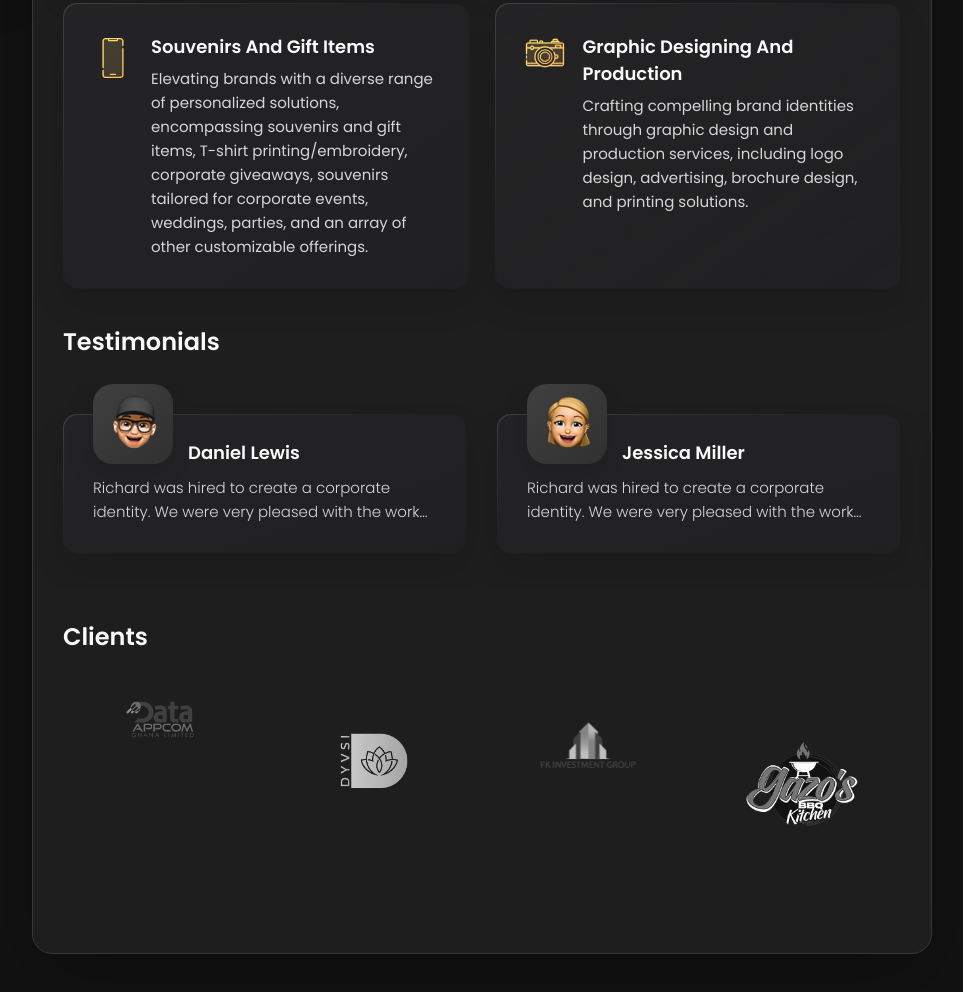
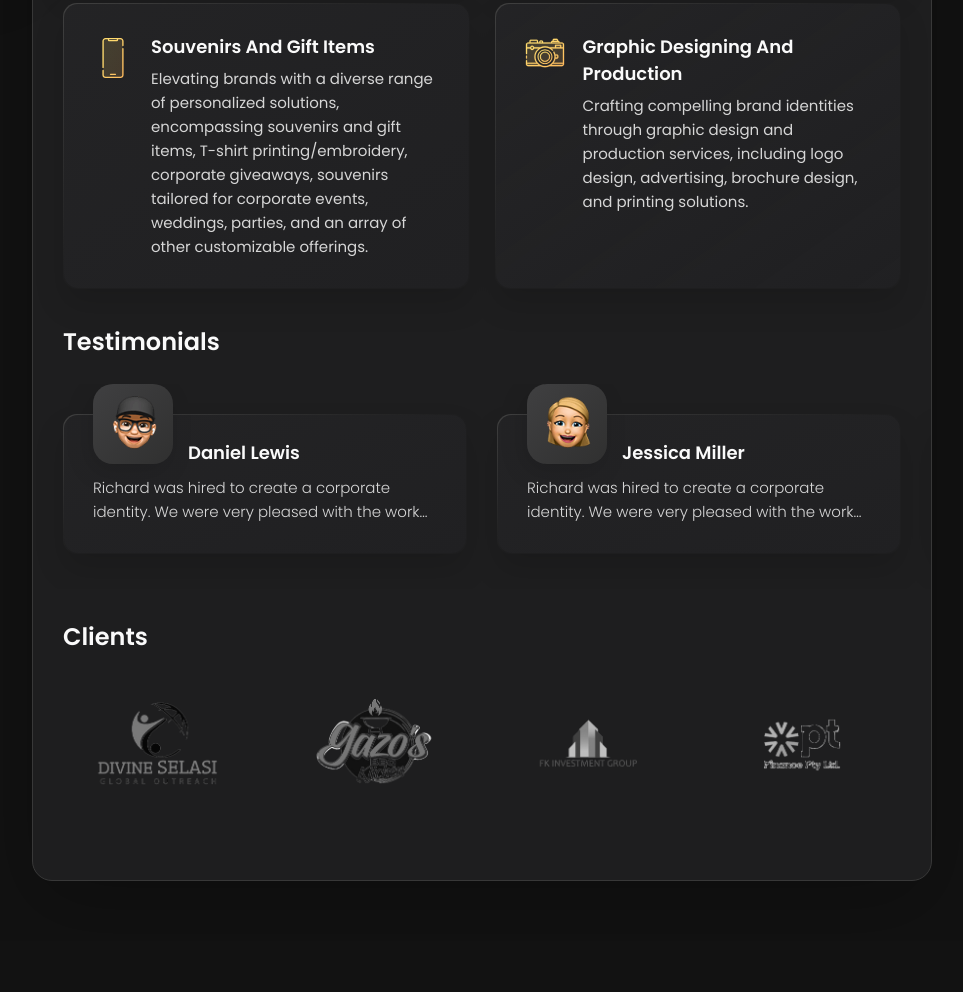
Before and after one commit to Agbode-Milan/michaelyxdomee, a plain HTML site: page index.html in a window 1280 px wide. Shown: the part 871-1863 px from the top of the page, without its empty margins (308-1271 px from the left). After the commit the page ends 1812 px from the top, so only its background shows below. Drawn offline with nearby package versions, Linux system fonts and the light colour scheme.

Commit message:
new logos

```diff
--- a/index.html
+++ b/index.html
@@ -466,37 +466,37 @@
 
             <li class="clients-item">
               <a href="#">
-                <img src="assets\images\DataAppcom_Web_Logo-01-removebg-preview.png" alt="client logo">
+                <img src="assets\images\Divine_Selasi_Global_Outreach_-_1-removebg-preview.png" alt="client logo">
               </a>
             </li>
 
             <li class="clients-item">
               <a href="#">
-                <img src="assets\images\DYVSI_BODY_WASH-03-removebg-preview.png" alt="client logo">
+                <img src="assets\images\Gazo_s_BBQ_-_1-removebg-preview.png" alt="client logo">
               </a>
             </li>
 
             <li class="clients-item">
               <a href="#">
-                <img src="assets\images\FK_Business_Card_Sammy-01-removebg-preview.png" alt="client logo">
+                <img src="assets\images\FKInvestment_Group_-_1-removebg-preview.png" alt="client logo">
               </a>
             </li>
 
             <li class="clients-item">
               <a href="#">
-                <img src="assets\images\GOZOs_KITCHEN_LOGO-02-removebg-preview.png" alt="client logo">
+                <img src="assets\images\PtFinanceFlyLtd_-_1-removebg-preview.png" alt="client logo">
               </a>
             </li>
 
             <li class="clients-item">
               <a href="#">
-                <img src="assets\images\NAAB_HOMECARE_BUSINESSCARD-01-removebg-preview.png" alt="client logo">
+                <img src="assets\images\NaabHomeCare_-_1-removebg-preview.png" alt="client logo">
               </a>
             </li>
 
             <li class="clients-item">
               <a href="#">
-                <img src="assets\images\Opt_Finance_Pty_Ltd_LOGO-01-removebg-preview.png" alt="client logo">
+                <img src="assets\images\Dyvsi_Body_Wash_-_1-removebg-preview.png" alt="client logo">
               </a>
             </li>
 
```
Also changed, not shown: assets/images/DYVSI_BODY_WASH-03-removebg-preview.png (deleted), assets/images/DataAppcom_Web_Logo-01-removebg-preview.png (deleted), assets/images/Divine_Selasi_Global_Outreach_-_1-removebg-preview.png (added), assets/images/Dyvsi_Body_Wash_-_1-removebg-preview.png (added), assets/images/FKInvestment_Group_-_1-removebg-preview.png (added), assets/images/FK_Business_Card_Sammy-01-removebg-preview.png (deleted), assets/images/GOZOs_KITCHEN_LOGO-02-removebg-preview.png (deleted), assets/images/Gazo_s_BBQ_-_1-removebg-preview.png (added), assets/images/NAAB_HOMECARE_BUSINESSCARD-01-removebg-preview.png (deleted), assets/images/NaabHomeCare_-_1-removebg-preview.png (added), assets/images/Opt_Finance_Pty_Ltd_LOGO-01-removebg-preview.png (deleted), assets/images/PtFinanceFlyLtd_-_1-removebg-preview.png (added), assets/images/Screenshot_2024-05-27_at_2.08.49_PM-removebg-preview.png (deleted).
